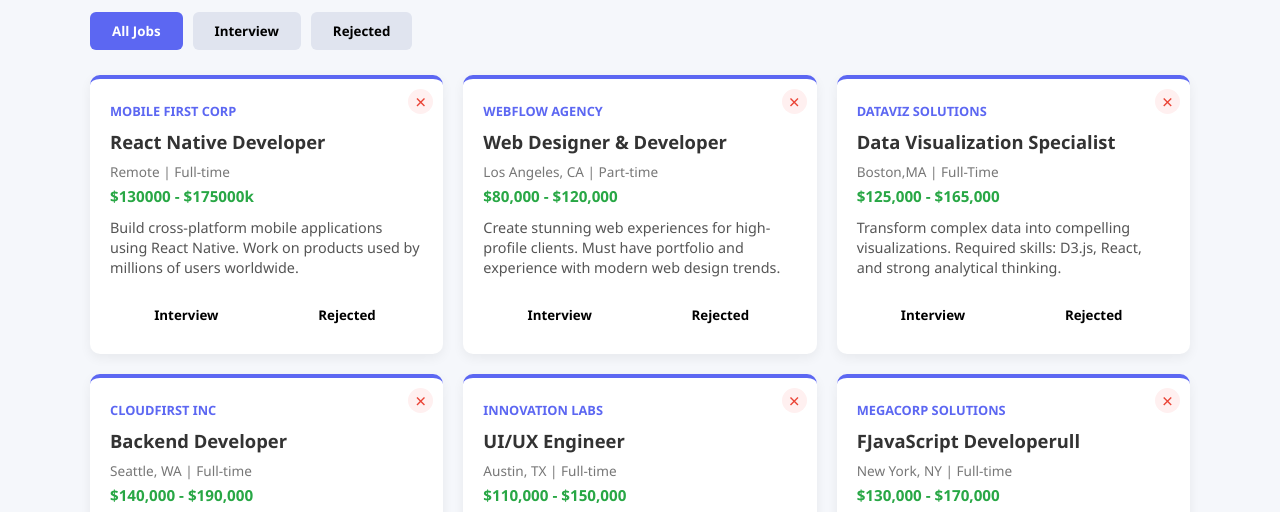
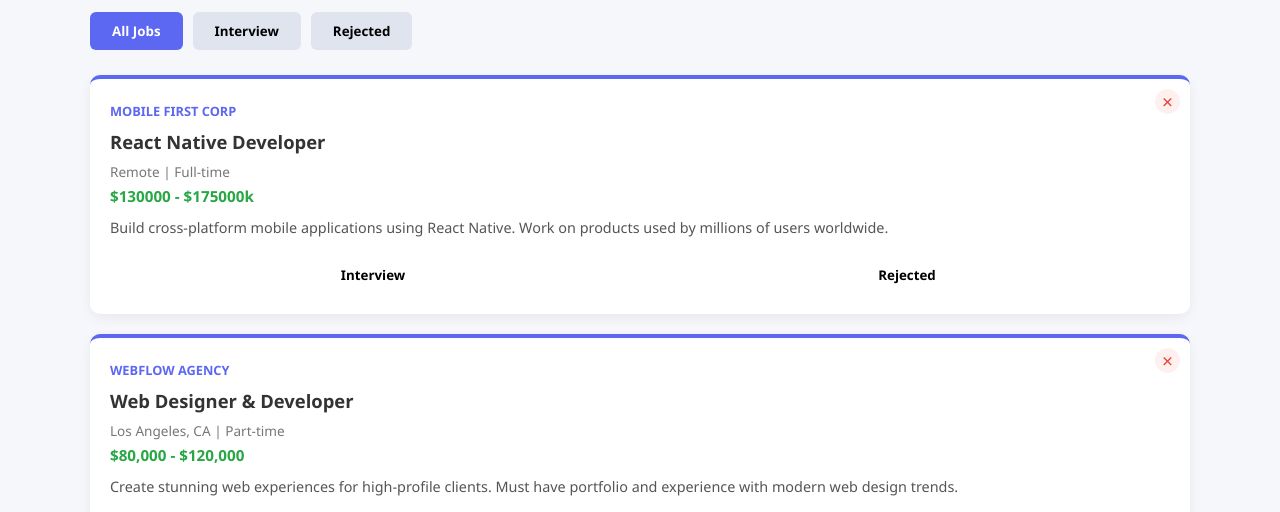
Before and after one commit to Tohfashek/b-13-as-4, a plain HTML site: page index.html in a window 1280 px wide. Shown: the part 254-766 px from the top of the page. Drawn offline with Linux system fonts and the light colour scheme.

Commit message:
update job card

```diff
--- a/style.css
+++ b/style.css
@@ -90,8 +90,9 @@ header h1 {
 
 /* Job Cards Layout */
 .job-grid {
-    display: grid;
-    grid-template-columns: repeat(auto-fill, minmax(310px, 1fr));
+    display:grid;
+    grid-template-columns: repeat(1, 1fr);
+    /* grid-template-columns: repeat(auto-fill, minmax(310px, 1fr)); */
     gap: 20px;
 }
 
```
